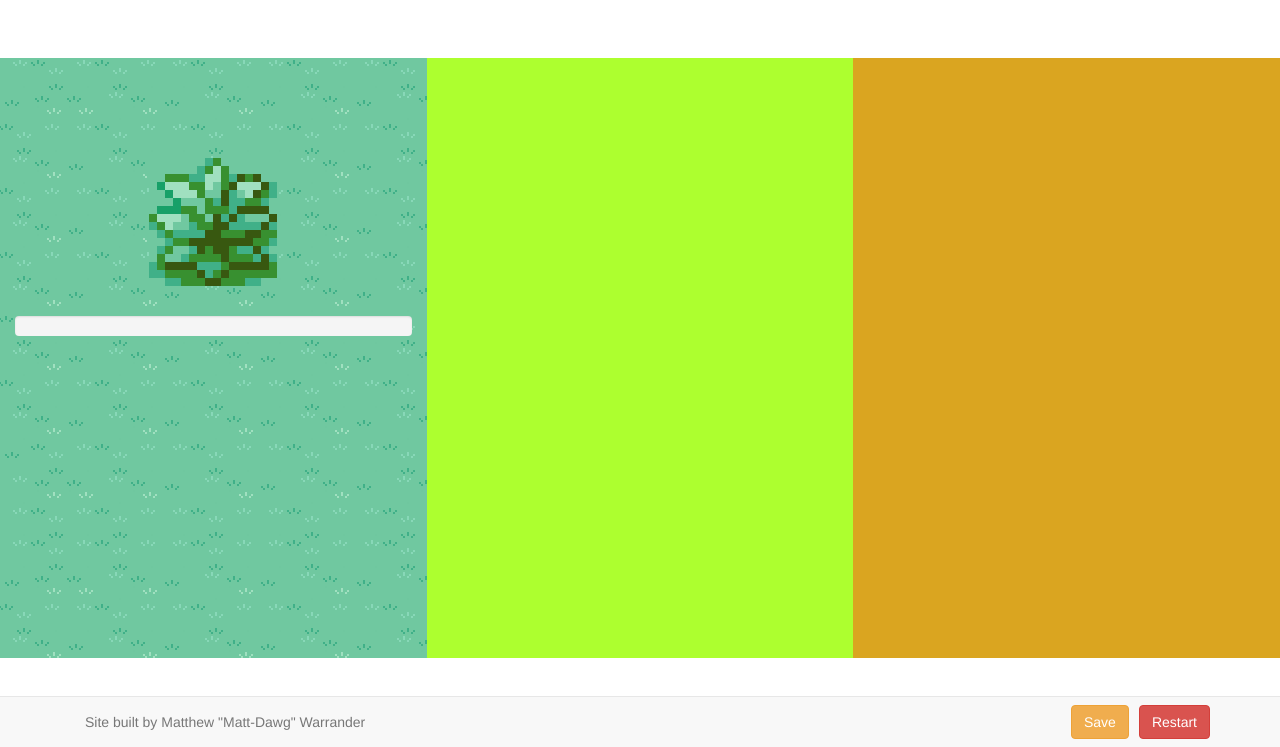
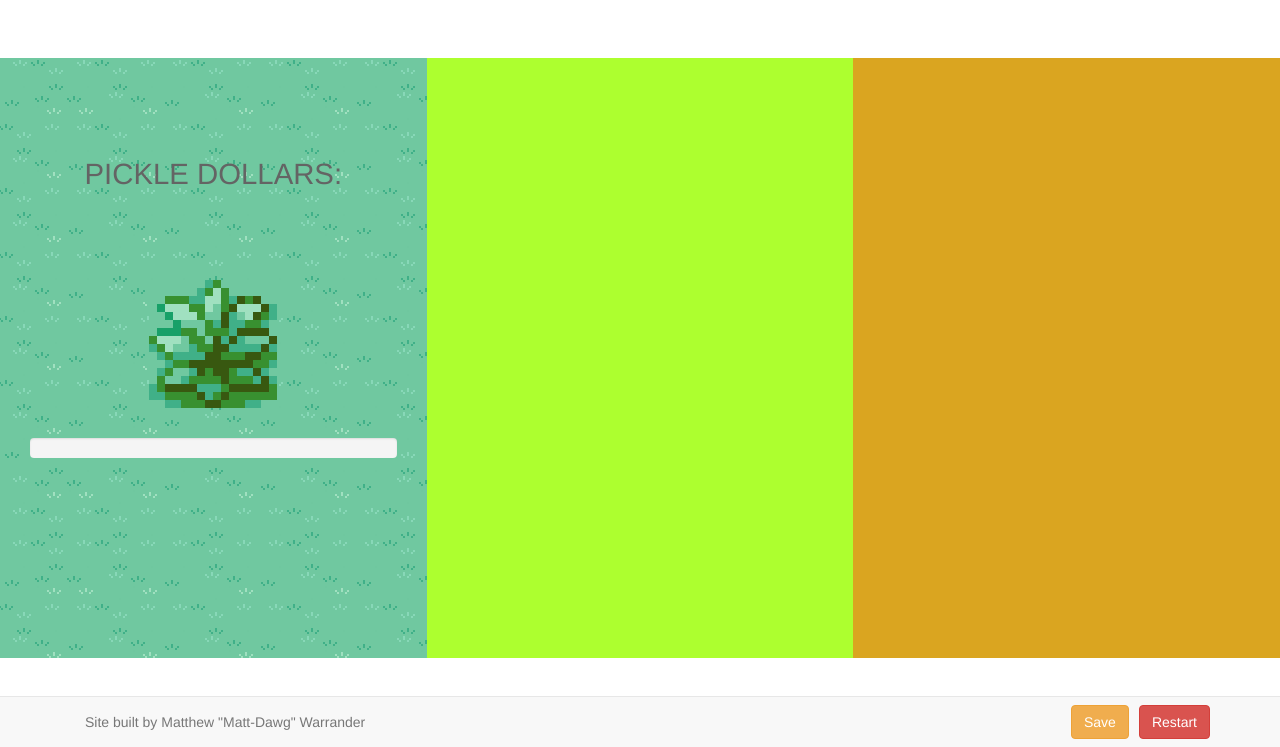
Before and after one commit to Sparkz333/Picklemon, a plain HTML site: page index.html in a window 1280 px wide. Shown: the part 53-800 px from the top of the page. Drawn offline with Linux system fonts and the light colour scheme.

Commit message:
added pickle dollars label...

```diff
--- a/css/_styles.css
+++ b/css/_styles.css
@@ -16,6 +16,12 @@
 }
 
 #grassTile {
-    margin-top: 100px;
+    margin-top: 80px;
     margin-bottom: 30px;
 }
+
+#pickleDollars {
+    margin-top: 100px;
+    font-size: 22pt;
+    color: rgb(100,100,100);
+}
--- a/index.html
+++ b/index.html
@@ -52,17 +52,23 @@
         <br/><br/>
         <div class = "container-fluid">
             <div class =  "row">
+
                 <!-- First Column -->
                 <div class = "col-md-4 text-center" id = "col_1">
-                    <img src = "images/grass_tile.png" id = "grassTile">
-                    <div class="progress">
-                        <div class="progress-bar progress-bar-striped active" id = "exploreBar" style="width: 0%;"></div>
+                    <div class = "container-fluid">
+                        <h2 id = "pickleDollars">PICKLE DOLLARS:</h2>
+                        <img src = "images/grass_tile.png" id = "grassTile">
+                        <div class="progress">
+                            <div class="progress-bar progress-bar-striped" id = "exploreBar" style="width: 0%;"></div>
+                        </div>
                     </div>
                 </div>
+
                 <!-- Second Column -->
                 <div class = "col-md-4 text-center" id = "col_2">
 
                 </div>
+
                 <!-- Third Column -->
                 <div class = "col-md-4 text-center" id = "col_3">
 
```
